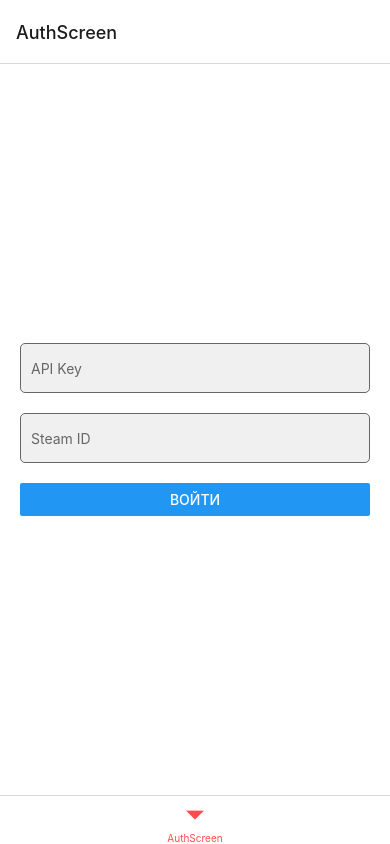
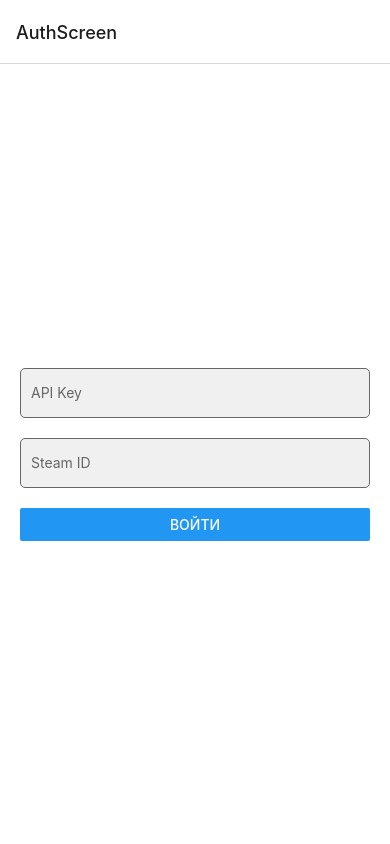
Before and after one commit to Akimakimakim00/SteamTestApi, a React Native app: screen / in a window 390 px wide. Built offline with nearby package versions, Linux system fonts and the light colour scheme.

Commit message:
Update App.js

```diff
--- a/App.js
+++ b/App.js
@@ -26,6 +26,7 @@ const App = () => {
                     screenOptions={{
                         tabBarActiveTintColor: '#ff4d4d',
                         tabBarInactiveTintColor: '#666666',
+                        tabBarStyle: { display: isAuthenticated ? 'flex' : 'none' },
                     }}
                 >
                     {!isAuthenticated ? (
```
